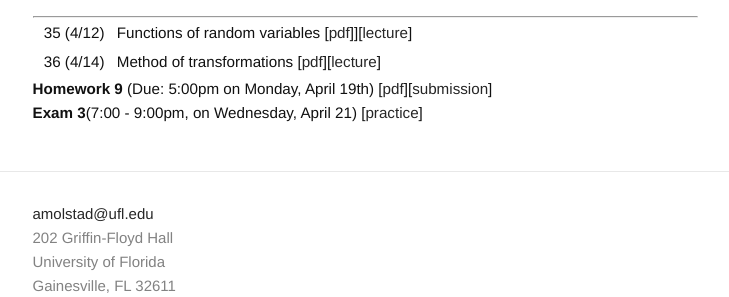
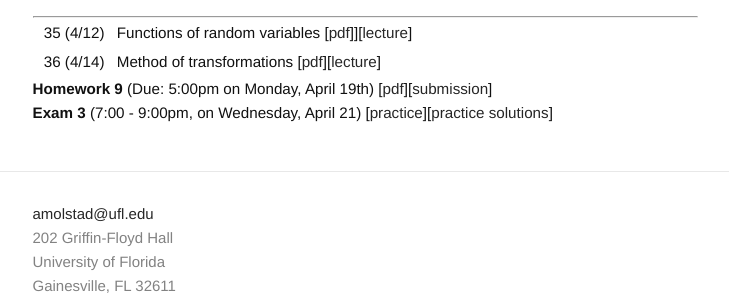
Before and after one commit to ajmolstad/ajmolstad.github.io, a Jekyll site: the page built from S21_STA4321.md, in a window 1280 px wide. Shown: the part 1717-2014 px from the top of the page, without its empty margins (275-1004 px from the left). Built offline with Jekyll 4.4.1, drawn with Linux system fonts in a browser that asks for light colours; some of the changed lines change nothing that is shown.

Commit message:
Update S21_STA4321.md

```diff
--- a/S21_STA4321.md
+++ b/S21_STA4321.md
@@ -107,4 +107,4 @@
 
 
 **Homework 9** (Due: 5:00pm on Monday, April 19th) [[pdf](https://ufl.instructure.com/files/58808596/download?download_frd=1)][[submission](https://ufl.instructure.com/courses/426946/assignments/4664113)]
-**Exam 3**(7:00 - 9:00pm, on Wednesday, April 21) [[practice](https://ufl.instructure.com/files/58837521/download?download_frd=1)]
+**Exam 3** (7:00 - 9:00pm, on Wednesday, April 21) [[practice](https://ufl.instructure.com/files/58837521/download?download_frd=1)][[practice solutions](https://ufl.instructure.com/files/58917245/download?download_frd=1)]
```
